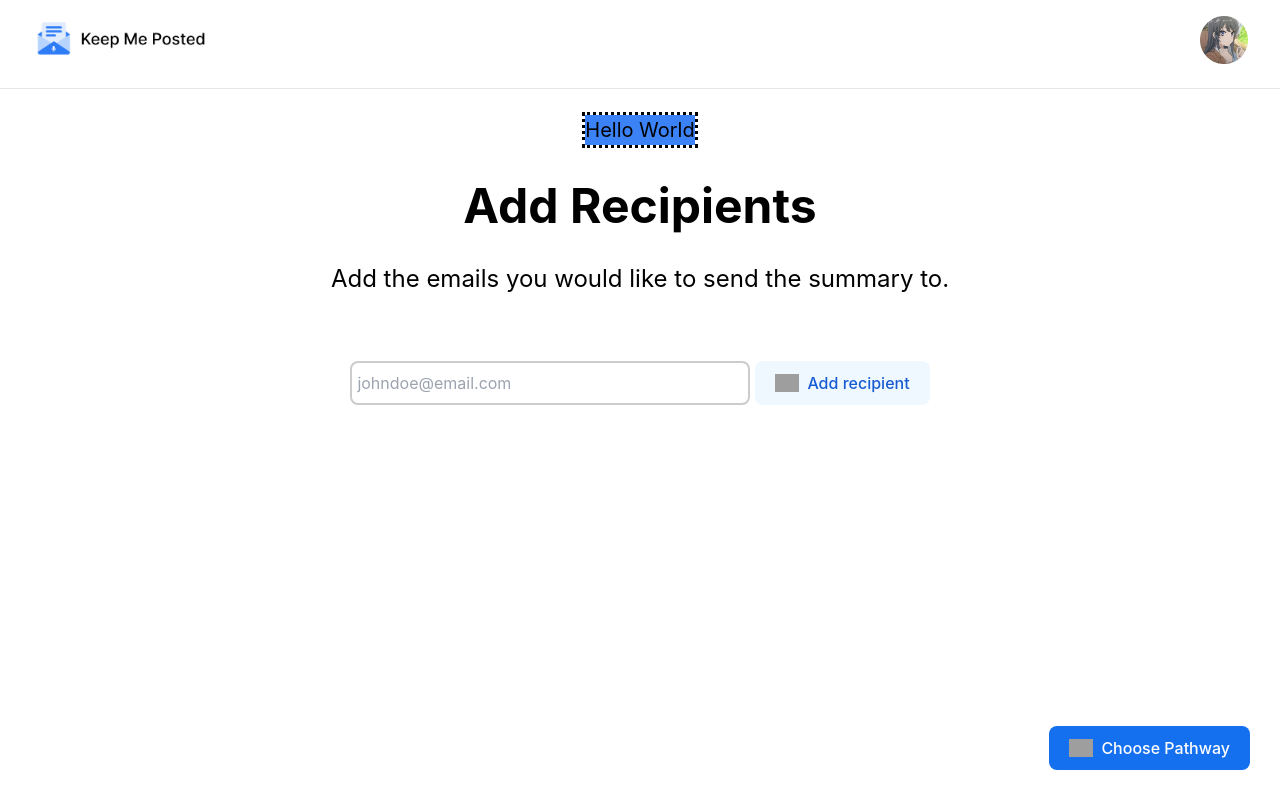
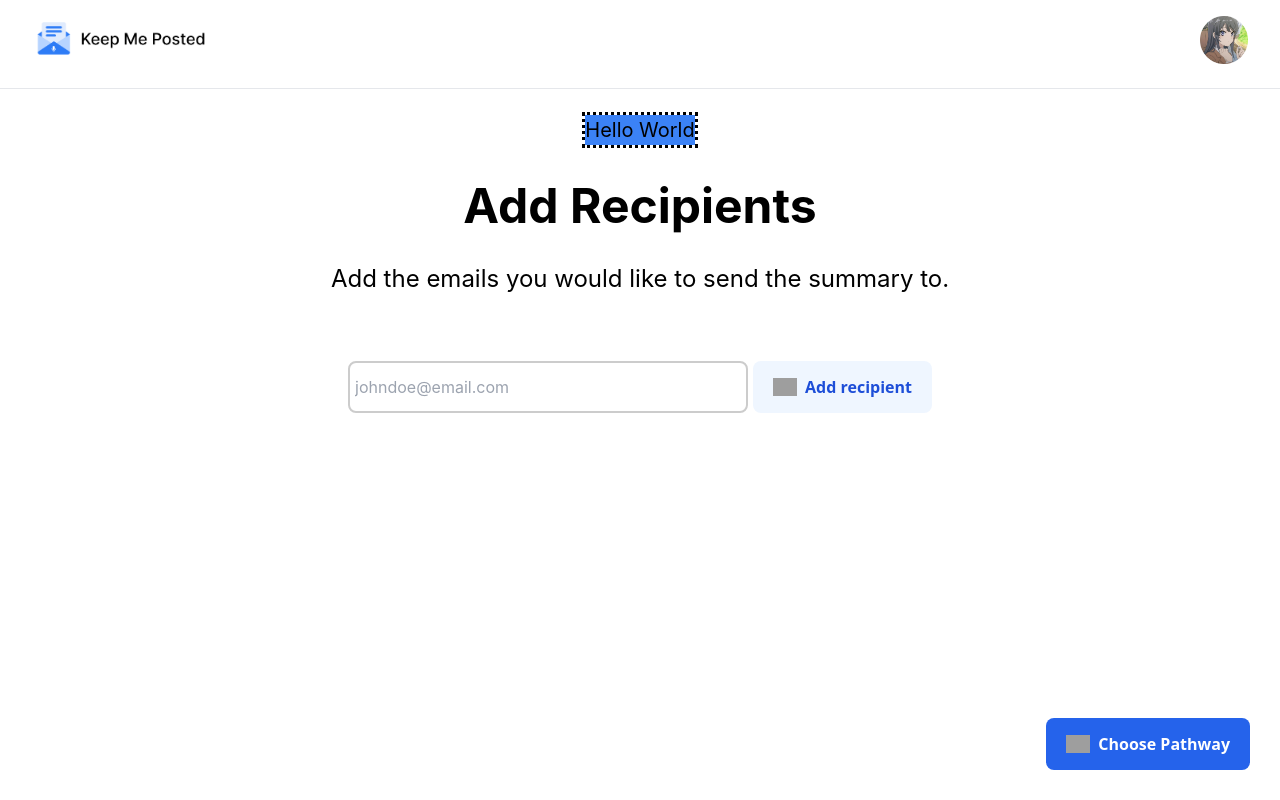
Before and after one commit to RValanki/Keep-Me-Posted, a SvelteKit app in the folder frontend/: page /email in a window 1280 px wide. Built offline with nearby package versions, Linux system fonts and the light colour scheme; grey boxes are pictures that could not be loaded.

Commit message:
Refactoring button component using tailwind

```diff
--- a/frontend/src/components/button.svelte
+++ b/frontend/src/components/button.svelte
@@ -7,9 +7,7 @@
 
 -->
 
-<!--  -->
 <script>
-    import '../app.css';
     export let type = 'primary';
     export let handleClick = () => {};
     export let icon = ''; // Default empty string for icon URL
@@ -23,75 +21,25 @@
 </script>
 
 <style>
-    .primary {
-        background-color: #1570EF;
-        color: #FFFFFF;
-    }
-
-    .primary:hover {
-        background-color: #0C4EAE;
-    }
-
-    .secondary {
-        background-color: #EFF8FF;
-        color: #175CD3;
-    }
-
-    .secondary:hover {
-        background-color: #CBE3F5;
-    }
-
-    .tertiary {
-        background-color: #FFFFFF;
-        color: #344054;
-        border: #D0D5DD solid 1px;
-
-    }
-
-    .disabled {
-        background-color: #EAECF0;
-        color: #FFFFFF;
-        cursor: not-allowed;
-    }
-
-    .error {
-        background-color: #D92D20;
-        color: #FFFFFF;
-    }
-
-
-    button {
-        display: flex;
-        align-items: center;
-        justify-content: center;
-		font-family: Inter, sans-serif;
-        border: none;
-        border-radius: 8px;
-        padding: 10px 20px;
-        cursor: pointer;
-        transition: 0.3s ease-in-out;
-		min-height: 44px;
-    }
-
-	.full-width {
-		width: 100%; /* Set width to 100% when fullWidth prop is true */
-		text-align: center;
-    }
-
-    img {
-        margin-right: 0.5rem;
-		max-width: 1.5rem;
-    }
-
 </style>
 
-<button class="{type}" on:click="{internalHandleClick}" text="{text}" class:full-width="{fullWidth}">
+<div class="flex justify-center sm:justify-start">
+    <button
+        class="flex items-center justify-center font-sans border-none rounded-lg px-3 py-2 md:px-4 md:py-3 lg:px-5 lg:py-3.5 transition ease-in-out duration-300 min-h-11
+        {type === 'primary' ? 'bg-blue-600 text-white hover:bg-blue-800' : ''}
+        {type === 'secondary' ? 'bg-blue-50 text-blue-700 hover:bg-blue-100' : ''}
+        {type === 'tertiary' ? 'bg-white text-gray-800 border border-gray-300' : ''}
+        {type === 'disabled' ? 'bg-gray-200 text-white cursor-not-allowed' : ''}
+        {type === 'error' ? 'bg-red-600 text-white' : ''}
+        {fullWidth ? 'w-full text-center' : ''}"
+        on:click="{internalHandleClick}">
         {#if icon}
             <!-- svelte-ignore a11y-missing-attribute -->
-        <img src="{icon}">
+            <img src="{icon}" class="mr-2 max-w-4 md:max-w-5 lg:max-w-6">
         {/if}
 
         {text}
 
         <slot></slot>
     </button>
+</div>
```
Lines whose indentation alone changed are shown as unchanged.
